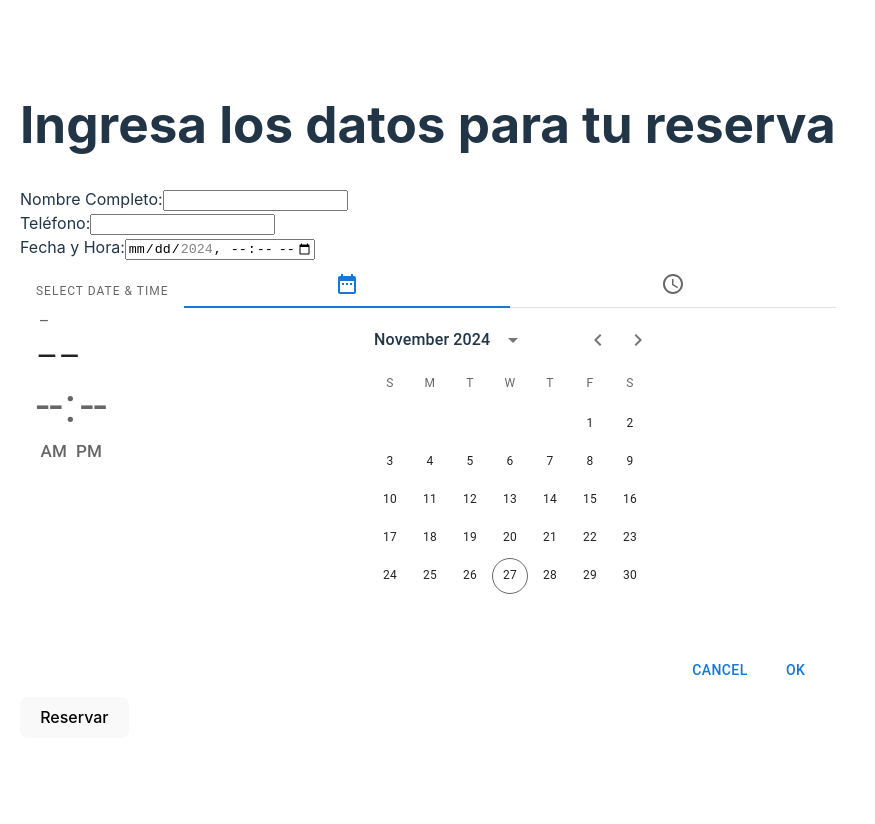
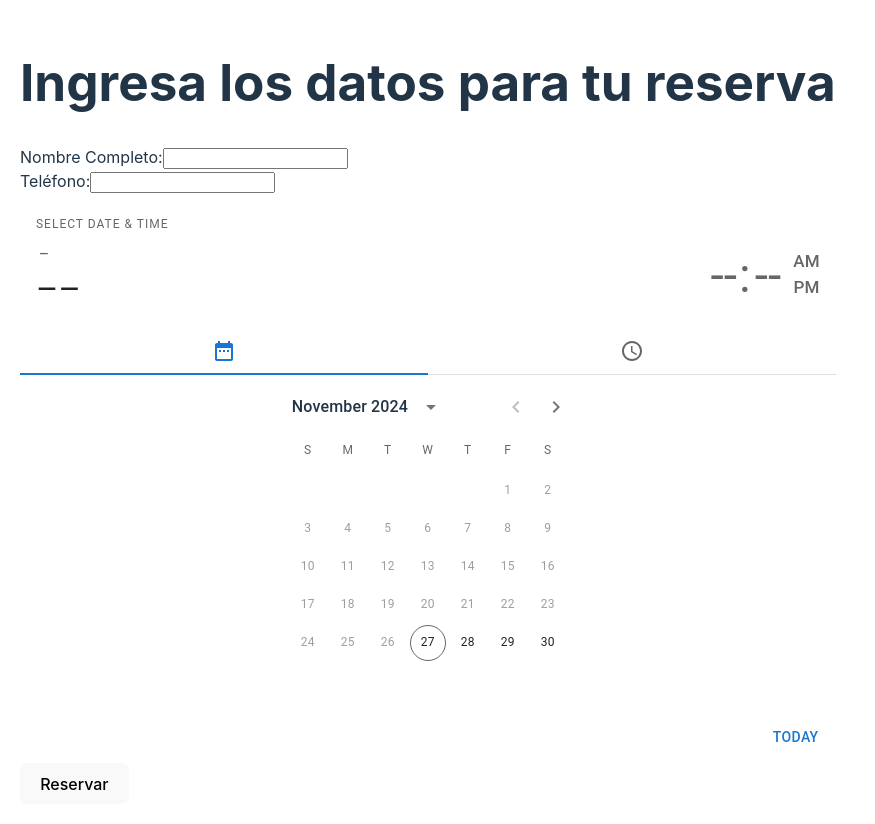
Before and after one commit to juanlto87/formulario, a React (Vite) app: page / in a window 1280 px wide. Shown: the whole page, without its empty margins (0-875 px from the left). Before the commit the page ends 800 px from the top, so only its background shows below. Built offline with nearby package versions, Linux system fonts and the light colour scheme.

Commit message:
20241204

```diff
--- a/src/App.jsx
+++ b/src/App.jsx
@@ -2,6 +2,7 @@ import React, { useState } from "react";
 import { AdapterDayjs } from "@mui/x-date-pickers/AdapterDayjs";
 import { LocalizationProvider } from "@mui/x-date-pickers/LocalizationProvider";
 import { StaticDateTimePicker } from "@mui/x-date-pickers/StaticDateTimePicker";
+import dayjs from "dayjs";
 
 function App() {
   let fechaHoy = new Date();
@@ -94,24 +95,23 @@ function App() {
           />
         </div>
         <div>
-          <label>Fecha y Hora:</label>
-          <input
-            type="datetime-local"
-            name="dateTime"
-            min={fechaHoy}
-            max={fechaSieteDias}
-            value={formData.dateTime}
-            onChange={handleChange}
-            required
-          />
+          <LocalizationProvider dateAdapter={AdapterDayjs}>
+            <StaticDateTimePicker
+              label="Selecciona una fecha"
+              orientation="portrait"
+              value={fecha}
+              onChange={handleChangeDate}
+              minDate={dayjs(fechaHoy)}
+              maxDate={dayjs(fechaSieteDias)}
+              slotProps={{
+                actionBar: {
+                  actions: ["today"],
+                },
+              }}
+            />
+          </LocalizationProvider>
         </div>
-        <LocalizationProvider dateAdapter={AdapterDayjs}>
-          <StaticDateTimePicker
-            orientation="landscape"
-            value={fecha}
-            onChange={handleChangeDate}
-          />
-        </LocalizationProvider>
+
         <button type="submit">Reservar</button>
       </form>
     </div>
```
